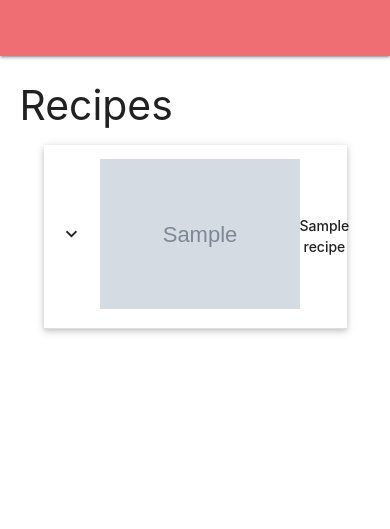
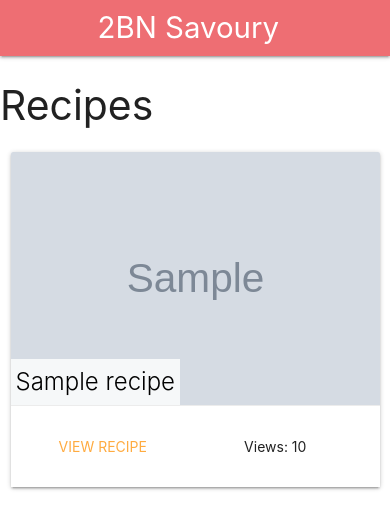
Before and after one commit to 10xOXR/2BN_Savoury_Sensations, a Flask app: page /show_recipes in a window 390 px wide. Shown: the top 529 px of the page. Run offline with Flask 2, Linux system fonts and the light colour scheme; grey boxes marked "Sample" are stand-in pictures; a database or web service that is not in the repository returns one stand-in record (values such as "Sample title"); some libraries are stand-ins or nearby versions.

Commit message:
Upgrade functionality. Overhall homepage using Cards.
Changed homepage to display recipes as Materialize cards
with recipe decriptions and link to new Recipe Detail page.
Added a counter field that is incremented by 1 each time the
recipe document is displayed on the Recipe Page. Adjusted styling
and breakpoints.

```diff
--- a/app.py
+++ b/app.py
@@ -8,7 +8,7 @@
 
 app.config["MONGO_DBNAME"] = "m4RecipiesCollection"
 app.config["MONGO_URI"] = os.environ.get("MONGO_URI")
-app.config.secret_key = os.environ.get("SECRET_KEY")
+app.config["SECRET_KEY"] = os.environ.get("SECRET_KEY")
 
 mongo = PyMongo(app)
 
@@ -20,7 +20,7 @@
 @app.route("/")
 @app.route("/show_recipes")
 def show_recipes():
-        return render_template("showrecipes.html", recipes = coll_recipies.find())
+        return render_template("showrecipes.html", recipes = coll_recipies.find().sort( [("recipeName", 1)] ))
 
 @app.route("/add_recipe")
 def add_recipe():
@@ -47,6 +47,7 @@
                 "cuisineType": request.form.get('cuisineType'),
                 "courseType": request.form.get('courseType'),
                 "recipeName": request.form.get('recipe_name'),
+                "recipeDesc": request.form.get('recipeDesc'),
                 "ingredients": ingredients,
                 "prepSteps": prepSteps,
                 "prepTime": request.form.get('prepTime'),
@@ -59,6 +60,12 @@
         flash('Thank you! Your recipe has been submitted!')
         return redirect(url_for("add_recipe"))
 
+@app.route("/recipe_detail/<recipe_id>")
+def recipe_detail(recipe_id):
+        recipe_name = coll_recipies.find_one({"_id": ObjectId(recipe_id)})
+        coll_recipies.update({"_id": ObjectId(recipe_id)}, {'$inc': {'views': 1}})
+        return render_template("recipedetail.html", recipe = recipe_name)
+
 if __name__ == "__main__":
         app.run(host=os.environ.get("IP"),
         port=os.environ.get("PORT"),
--- a/static/css/styles.css
+++ b/static/css/styles.css
@@ -1,8 +1,20 @@
-ul img {
-    width: 200px;
-    height: 150px;
+.card-image img {
+    object-fit: cover;
+    height: 20vw;
 }
 
+.card .card-image .card-title {
+    background-color: rgba(255, 255, 255, 0.8);
+    color: #000;
+    padding: 5px;
+}
+
+.card-action {
+    display: grid;
+    grid-template-columns: 1fr 1fr;
+    justify-items: center;
+    align-items: center;
+}
 
 @media (max-width: 600px) {
 
@@ -10,4 +22,8 @@
         font-size: 12px;
     }
 
+    .card-image img {
+        object-fit: cover;
+        height: 30vh;
+    }
 }
--- a/templates/base.html
+++ b/templates/base.html
@@ -17,14 +17,20 @@
 
     <header>
         <nav>
-
+            <div class="nav-wrapper">
+                <a href="{{ url_for('show_recipes') }}" class="brand-logo">2BN Savoury Sensations</a>
+                <ul id="nav-mobile" class="right hide-on-med-and-down">
+                    <li><a href="{{ url_for('show_recipes') }}">Home</a></li>
+                    <li><a href="{{ url_for('add_recipe') }}">Add Recipe</a></li>
+                </ul>
+            </div>
         </nav>
     </header>
 
-    <div class="container">
+
         {% block content %}
         {% endblock %}
-    </div>
+
     <script src="https://cdnjs.cloudflare.com/ajax/libs/jquery/3.3.1/jquery.min.js"></script>
     <script src="https://cdnjs.cloudflare.com/ajax/libs/materialize/1.0.0/js/materialize.min.js"></script>
     <script src="{{ url_for('static', filename='js/scripts.js') }}"></script>
--- /dev/null
+++ b/templates/recipedetail.html
@@ -0,0 +1,6 @@
+{% extends "base.html" %}
+{% block content %}
+
+<h3>Recipe Details: {{ recipe.recipeName }}</h3>
+
+{% endblock %}
--- a/templates/showrecipes.html
+++ b/templates/showrecipes.html
@@ -3,46 +3,26 @@
 
 <h3>Recipes</h3>
 
-<ul class="collapsible popout" data-collapsible="accordion">
+<div class="row">
     {% for recipe in recipes %}
-    <li>
-        <div class="collapsible-header valign-wrapper">
-            <div class="col s1">
-                <i class="material-icons">expand_more</i>
+    <div class="col s12 m4 l3">
+        <div class="card sticky-action">
+            <div class="card-image waves-effect waves-block waves-light">
+                <img class="activator" src="{{ recipe.imgUrl }}">
+                <span class="card-title">{{ recipe.recipeName }}</span>
             </div>
-            <div class="col s3">
-                <img src="{{ recipe.imgUrl }}" alt="Image">
+            <div class="card-action">
+                <a href="{{ url_for('recipe_detail', recipe_id=recipe._id) }}">View Recipe</a>
+                <p>Views: {{ recipe.views }}</p>
             </div>
-            <div class="col s8">
-                <p class="center-align"><strong>{{ recipe.recipeName }}</strong></p>
+            <div class="card-reveal">
+                <span class="card-title grey-text text-darken-4">{{ recipe.recipeName }}<i
+                        class="material-icons right">close</i></span>
+                <p>{{ recipe.recipeDesc }}</p>
             </div>
         </div>
-        <div class="collapsible-body">
-            <div class="row">
-                <div class="col s3">
-                    <p>Prep Time: {{ recipe.prepTime }} minutes</p>
-                </div>
-                <div class="col s3">
-                    <p>Cook Time: {{ recipe.cookTime }} minutes</p>
-                </div>
-            </div>
-            <div class="row">
-                <div class="col s12 m4">
-                    <h5>Ingredients</h5>
-                    {% for ing in recipe.ingredients %}
-                    <p><strong>{{ loop.index }}.</strong> {{ ing }}</p>
-                    {% endfor %}
-                </div>
-                <div class="col s12 m8">
-                    <h5>Preparation Steps</h5>
-                    {% for step in recipe.prepSteps %}
-                    <p><strong>{{ loop.index }}.</strong> {{ step }}</p>
-                    {% endfor %}
-                </div>
-            </div>
-        </div>
-    </li>
+    </div>
     {% endfor %}
-</ul>
+</div>
 
 {% endblock %}
```
Also changed, not shown: templates/addrecipe.html (+13 -5 lines), design/Add Recipe page.png (added), design/Edit Recipe page.png (added), design/Home (Main Recipe page).png (added), design/Landing page.png (added), design/Login page.png (added), design/Recipe Detail page.png (added), design/Search page.png (added), design/Sign-up page.png (added), design/User Profile page.png (added), 1 other file.
